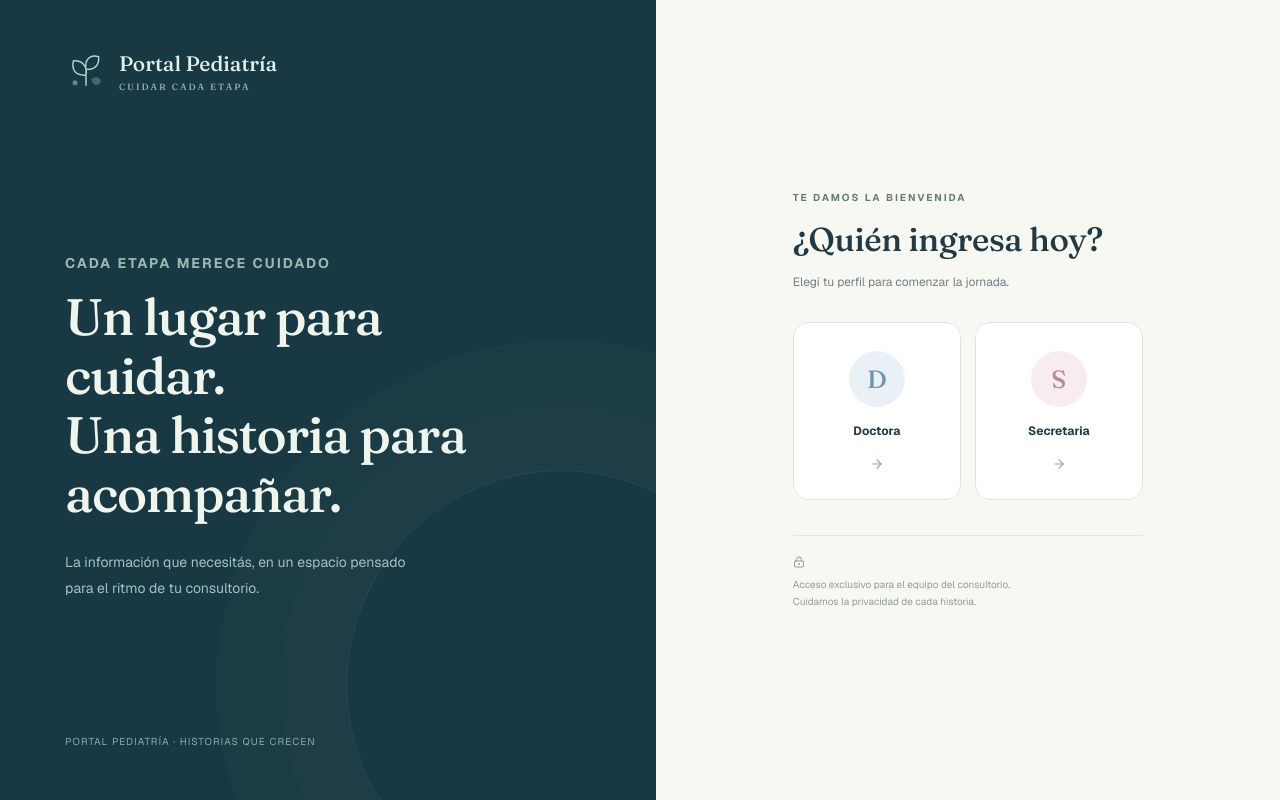
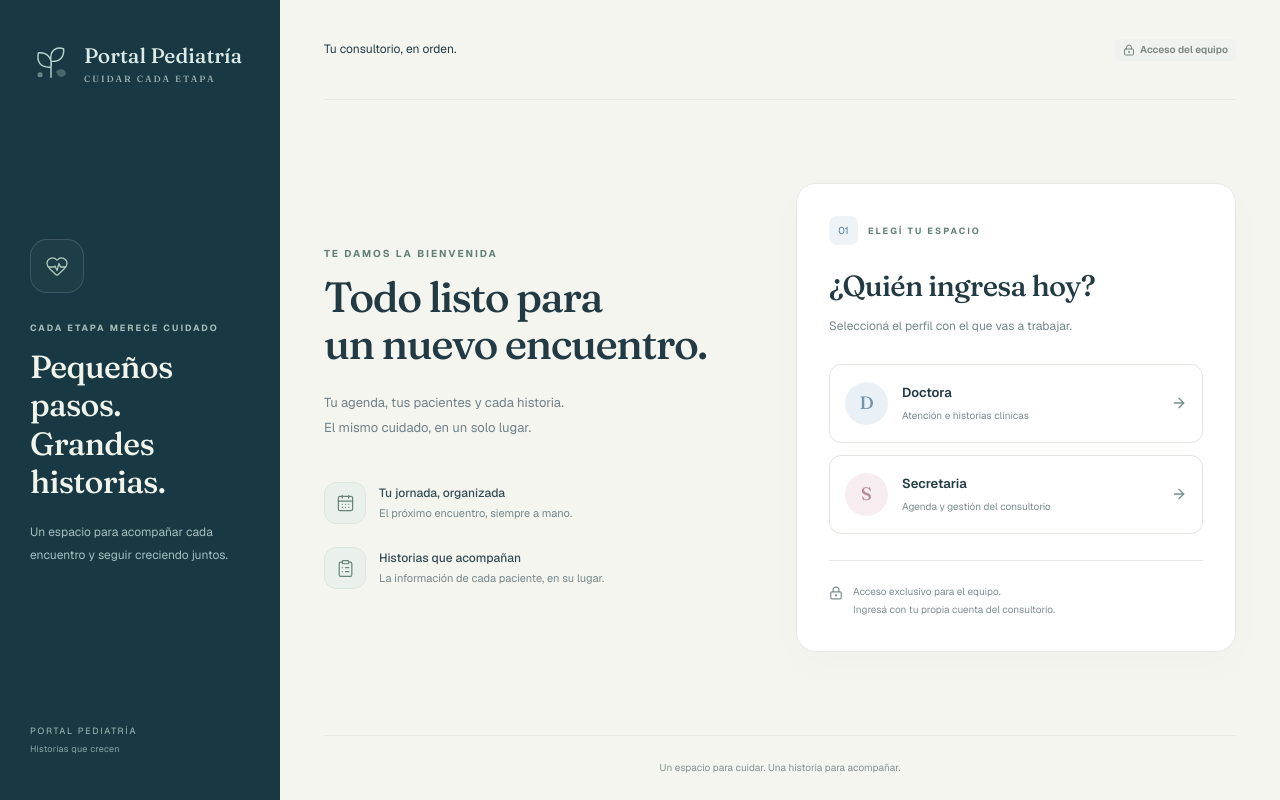
Before and after one commit to TobiasCoria/Portal-de-historia-cl-nica-pedi-trica, a Next.js app: page /login in a window 1280 px wide. Built offline with nearby package versions, Linux system fonts and the light colour scheme.

Commit message:
Unificá el ingreso con la identidad visual del consultorio

```diff
--- a/app/globals.css
+++ b/app/globals.css
@@ -1877,3 +1877,20 @@ form[aria-busy="true"] button[type="submit"]:disabled:after {
 .appointment-cancelado .appointment-info>p{color:#7b8781}.appointment-ausente{border-left:3px solid #b25269;padding-left:12px}.appointment-vencido{border-left:3px solid #be9139;padding-left:12px}.appointment-resolved{color:#518363}
 .consulta-pasos{display:flex;flex-wrap:wrap;gap:10px;margin:0 0 24px;font-size:11px;color:#6c8076}.consulta-pasos>*{padding:9px 12px;background:#edf0eb;border:1px solid #e0e6de;border-radius:9px}.consulta-pasos [aria-current=step]{background:#e8f0fa;color:#315d91;border-color:#c9d9ec;font-weight:700}
 @media(max-width:540px){.historial-paginacion{align-items:flex-start;flex-direction:column}.agenda-filtro{padding:9px 10px}.consulta-pasos{gap:6px}.consulta-pasos>*{padding:8px;font-size:10px}}
+/* Ingreso: la misma identidad visual del consultorio. */
+.acceso-layout{min-height:100svh;display:grid;grid-template-columns:280px minmax(0,1fr);background:var(--background)}
+.acceso-sidebar{background:var(--nav);color:#dcebe7;padding:42px 30px;display:flex;flex-direction:column;justify-content:space-between;gap:60px}
+.acceso-mensaje{margin:auto 0}.acceso-brote{display:grid;place-items:center;width:54px;height:54px;border:1px solid #ffffff24;border-radius:17px;color:#b0cbbc;margin-bottom:28px;background:#ffffff06}
+.acceso-mensaje .eyebrow{color:#a5c1ba;font-size:9px}.acceso-mensaje h2{font-size:32px;line-height:1.2;color:#f0f4eb;letter-spacing:-.7px}.acceso-mensaje>p:last-child{font-size:12px;line-height:1.9;color:#a6bfc0;margin-top:20px}
+.acceso-firma{font-size:9px;letter-spacing:1.7px;line-height:2;color:#a3bfba}.acceso-firma span{letter-spacing:.3px;color:#8aa8aa}
+.acceso-main{min-width:0;padding:0 44px;display:flex;flex-direction:column}.acceso-topbar{min-height:100px;display:flex;align-items:center;justify-content:space-between;gap:15px;border-bottom:1px solid var(--line);font-size:12px;color:var(--ink)}
+.acceso-contenido{width:100%;max-width:1040px;margin:auto;display:grid;grid-template-columns:minmax(0,1fr) minmax(0,440px);align-items:center;gap:52px;padding:60px 0}
+.acceso-bienvenida h1{font-size:clamp(35px,3.3vw,54px);line-height:1.13;letter-spacing:-1.5px}.acceso-bienvenida .page-description{font-size:13px;line-height:1.9;margin-top:22px}.acceso-recorrido{display:grid;gap:23px;margin-top:42px}.acceso-recorrido>div{display:flex;gap:13px;align-items:center}.acceso-recorrido>div>span{width:42px;height:42px;display:grid;place-items:center;flex-shrink:0;background:#eaf0ea;color:#658475;border:1px solid #dce6dc;border-radius:12px}.acceso-recorrido p{font-size:11px;line-height:1.8;color:#75868a}.acceso-recorrido strong{display:block;font-size:12px;color:#344e55;font-weight:500}
+.acceso-card{max-width:440px;padding:32px;border-radius:20px;margin:0;box-shadow:0 12px 40px #18394305}.acceso-card-heading{display:flex;align-items:center;gap:10px;margin-bottom:24px}.acceso-card-heading .eyebrow{margin:0;font-size:9px}.acceso-numero{display:grid;place-items:center;width:29px;height:29px;background:#eef3f8;color:#54769a;border-radius:8px;font-size:10px}.acceso-card h2{font-size:29px;letter-spacing:-.7px;line-height:1.2}.acceso-ayuda{font-size:12px;line-height:1.8;color:#74878c;margin:12px 0 26px}
+.acceso-perfiles{grid-template-columns:1fr;gap:12px;margin:0}.acceso-perfil{display:flex;flex-direction:row;text-align:left;gap:14px;padding:17px 15px;border-radius:12px;width:100%}.acceso-perfil .initial-avatar{width:43px;height:43px;font-size:18px;flex-shrink:0}.acceso-perfil-texto{min-width:0;flex:1}.acceso-perfil-texto strong{font-size:13px;font-weight:600;display:block}.acceso-perfil-texto small{display:block;font-size:10px;line-height:1.7;color:#7b8c90;margin-top:3px}.acceso-flecha{color:#729091;flex-shrink:0;transition:transform .18s}.acceso-perfil:hover .acceso-flecha{transform:translateX(3px)}
+.acceso-cuenta{display:flex;align-items:center;gap:10px;background:#f7f8f4;border:1px solid #e2e8df;border-radius:12px;padding:13px}.acceso-cuenta .initial-avatar{height:35px;width:35px;font-size:14px;flex-shrink:0}.acceso-cuenta>div{flex:1;min-width:0}.acceso-cuenta strong{display:block;font-size:11px}.acceso-cuenta p{font-size:10px;color:#75868a;overflow-wrap:anywhere;margin-top:2px}.acceso-cuenta button{font-size:10px;flex-shrink:0}
+.acceso-clave{position:relative}.acceso-clave .input{padding-right:48px;min-height:46px}.acceso-ver-clave{position:absolute;right:3px;top:3px;bottom:3px;width:40px;display:grid;place-items:center;color:#6b8388;border-radius:8px}.acceso-ver-clave:hover{background:#edf2ef}.acceso-privacidad{display:flex;align-items:flex-start;gap:10px;border-top:1px solid var(--line);margin-top:26px;padding-top:22px;font-size:10px;line-height:1.8;color:#7d8e8f}.acceso-privacidad svg{margin-top:3px;flex-shrink:0}.acceso-pie{padding:24px 0;border-top:1px solid var(--line);font-size:10px;color:#83928d;text-align:center}
+@media(max-width:1150px){.acceso-layout{grid-template-columns:235px minmax(0,1fr)}.acceso-sidebar{padding:36px 25px}.acceso-main{padding:0 30px}.acceso-contenido{gap:26px}.acceso-card{padding:26px}.acceso-bienvenida h1{font-size:37px}.acceso-recorrido{gap:18px}.acceso-mensaje h2{font-size:29px}}
+@media(max-width:950px){.acceso-layout{display:block}.acceso-sidebar{padding:24px 30px;gap:0}.acceso-sidebar .brand{max-width:230px}.acceso-mensaje,.acceso-firma{display:none}.acceso-topbar{min-height:74px}.acceso-contenido{padding:50px 0;max-width:780px;gap:30px}.acceso-bienvenida h1{font-size:35px}}
+@media(max-width:650px){.acceso-sidebar{padding:20px 24px}.acceso-main{padding:0 22px}.acceso-topbar{min-height:65px;font-size:11px}.acceso-topbar .badge{font-size:9px}.acceso-contenido{grid-template-columns:1fr;gap:26px;padding:32px 0;max-width:440px}.acceso-bienvenida h1{font-size:34px}.acceso-bienvenida h1 br{display:none}.acceso-bienvenida .page-description{font-size:12px;margin-top:12px}.acceso-bienvenida .page-description br{display:none}.acceso-recorrido{display:none}.acceso-card{padding:24px;width:100%}.acceso-card h2{font-size:27px}.acceso-card-heading{margin-bottom:18px}.acceso-perfil{padding:15px 12px}.acceso-perfil-texto small{font-size:9px}.acceso-pie{font-size:9px;padding:21px 0}}
+@media(prefers-reduced-motion:reduce){.acceso-flecha{transition:none}.acceso-perfil:hover .acceso-flecha{transform:none}}
--- a/app/login/page.tsx
+++ b/app/login/page.tsx
@@ -5,7 +5,7 @@ import { useRouter } from 'next/navigation'
 import { createClient } from '@/lib/supabase/client'
 import Link from '@/app/components/enlace'
 import Brand from '@/app/components/brand'
-import { ArrowRight, LockKeyhole } from 'lucide-react'
+import { ArrowRight, LockKeyhole, CalendarDays, ClipboardList, HeartPulse, Eye, EyeOff, LoaderCircle } from 'lucide-react'
 import { PERFILES } from '@/lib/perfiles-config'
 
 
@@ -17,6 +17,7 @@ export default function LoginPage() {
   const [password, setPassword] = useState('')
   const [error, setError] = useState('')
   const [loading, setLoading] = useState(false)
+  const [mostrarClave, setMostrarClave] = useState(false)
   const router = useRouter()
 
   async function handleLogin(e: React.FormEvent) {
@@ -56,16 +57,19 @@ export default function LoginPage() {
   }
 
 
-  return <div className="login-layout">
-    <section className="login-story"><Brand /><div className="story-copy"><p className="eyebrow" style={{ color: '#99b9b1' }}>Cada etapa merece cuidado</p><h1>Un lugar para cuidar.<br />Una historia para acompañar.</h1><p>La información que necesitás, en un espacio pensado para el ritmo de tu consultorio.</p></div><div className="login-footer">PORTAL PEDIATRÍA · HISTORIAS QUE CRECEN</div></section>
-    <section className="login-form-area"><div className="login-form-inner"><p className="eyebrow">Te damos la bienvenida</p><h2>{seleccionado ? 'Ingresá a tu espacio' : '¿Quién ingresa hoy?'}</h2><p className="page-description">{seleccionado ? 'Usá la contraseña de tu cuenta para continuar.' : 'Elegí tu perfil para comenzar la jornada.'}</p>
-      {!seleccionado ? <div className="profile-choices">{perfiles.map(p => <button className="profile-choice" key={p.email} onClick={() => setSeleccionado(p)}><span className={'initial-avatar ' + (p.rol === 'DOCTORA' ? 'blue' : 'pink')}>{p.nombre.charAt(0)}</span><strong>{p.nombre}</strong><ArrowRight size={14} className="text-[#8eaaa0]" /></button>)}</div> :
-      <form aria-busy={loading} onSubmit={handleLogin} className="space-y-5"><div className="flex items-center justify-between rounded-xl border border-[#e0e6de] bg-white p-4"><div className="flex items-center gap-3"><span className="initial-avatar blue">{seleccionado.nombre.charAt(0)}</span><div><strong className="text-xs">{seleccionado.nombre}</strong><p className="text-[10px] text-[#8b9b94]">{seleccionado.email}</p></div></div><button type="button" disabled={loading} className="btn-link" onClick={() => { setSeleccionado(null); setPassword(''); setError('') }}>Cambiar</button></div>
-        <div><label htmlFor="clave" className="mb-2 block text-xs">Contraseña</label><input id="clave" autoComplete="current-password" type="password" value={password} onChange={e => setPassword(e.target.value)} required autoFocus className="input" /></div>
-        {error && <p role="alert" className="form-error">{error}</p>}
-        <button type="submit" disabled={loading} className="btn btn-primary w-full">{loading ? 'Ingresando…' : 'Ingresar al consultorio'}<ArrowRight size={15} /></button><Link href="/recuperar-clave" className="btn-link justify-center w-full">Olvidé mi contraseña</Link>
+  return <div className="acceso-layout">
+    <aside className="acceso-sidebar"><Brand /><div className="acceso-mensaje"><span className="acceso-brote"><HeartPulse size={24} strokeWidth={1.3} /></span><p className="eyebrow">Cada etapa merece cuidado</p><h2>Pequeños pasos.<br />Grandes historias.</h2><p>Un espacio para acompañar cada encuentro y seguir creciendo juntos.</p></div><p className="acceso-firma">PORTAL PEDIATRÍA<br /><span>Historias que crecen</span></p></aside>
+    <main className="acceso-main"><header className="acceso-topbar"><span>Tu consultorio, en orden.</span><span className="badge badge-muted"><LockKeyhole size={12} />Acceso del equipo</span></header>
+      <div className="acceso-contenido"><div className="acceso-bienvenida"><p className="eyebrow">Te damos la bienvenida</p><h1>Todo listo para <br />un nuevo encuentro.</h1><p className="page-description">Tu agenda, tus pacientes y cada historia. <br />El mismo cuidado, en un solo lugar.</p><div className="acceso-recorrido"><div><span><CalendarDays size={19} strokeWidth={1.5} /></span><p><strong>Tu jornada, organizada</strong>El próximo encuentro, siempre a mano.</p></div><div><span><ClipboardList size={19} strokeWidth={1.5} /></span><p><strong>Historias que acompañan</strong>La información de cada paciente, en su lugar.</p></div></div></div>
+      <section className="card acceso-card login-form-inner" aria-labelledby="titulo-ingreso"><div className="acceso-card-heading"><span className="acceso-numero">{seleccionado ? '02' : '01'}</span><span className="eyebrow">{seleccionado ? 'Ingresá a tu cuenta' : 'Elegí tu espacio'}</span></div><h2 id="titulo-ingreso">{seleccionado ? 'Hola, ' + seleccionado.nombre : '¿Quién ingresa hoy?'}</h2><p className="acceso-ayuda">{seleccionado ? 'Ingresá tu contraseña para continuar la jornada.' : 'Seleccioná el perfil con el que vas a trabajar.'}</p>
+      {!seleccionado ? <div className="profile-choices acceso-perfiles">{perfiles.map(p => <button type="button" className="profile-choice acceso-perfil" key={p.email} onClick={() => { setSeleccionado(p); setMostrarClave(false) }}><span className={'initial-avatar ' + (p.rol === 'DOCTORA' ? 'blue' : 'pink')}>{p.nombre.charAt(0)}</span><span className="acceso-perfil-texto"><strong>{p.nombre}</strong><small>{p.rol === 'DOCTORA' ? 'Atención e historias clínicas' : 'Agenda y gestión del consultorio'}</small></span><ArrowRight size={16} className="acceso-flecha" /></button>)}</div> :
+      <form aria-busy={loading} onSubmit={handleLogin} className="space-y-5"><div className="acceso-cuenta"><span className={'initial-avatar ' + (seleccionado.rol === 'DOCTORA' ? 'blue' : 'pink')}>{seleccionado.nombre.charAt(0)}</span><div><strong>{seleccionado.nombre}</strong><p>{seleccionado.email}</p></div><button type="button" disabled={loading} className="btn-link" onClick={() => { setSeleccionado(null); setPassword(''); setError(''); setMostrarClave(false) }}>Cambiar</button></div>
+        <input name="username" autoComplete="username" type="text" value={seleccionado.email} readOnly hidden />
+        <div><label htmlFor="clave" className="mb-2 block text-xs">Contraseña</label><div className="acceso-clave"><input id="clave" name="password" autoComplete="current-password" type={mostrarClave ? 'text' : 'password'} value={password} onChange={e => setPassword(e.target.value)} disabled={loading} required autoFocus aria-describedby={error ? 'error-ingreso' : undefined} aria-invalid={!!error} className="input" /><button type="button" disabled={loading} className="acceso-ver-clave" aria-label={mostrarClave ? 'Ocultar contraseña' : 'Mostrar contraseña'} aria-pressed={mostrarClave} onClick={() => setMostrarClave(v => !v)}>{mostrarClave ? <EyeOff size={17} /> : <Eye size={17} />}</button></div></div>
+        {error && <p id="error-ingreso" role="alert" className="form-error">{error}</p>}
+        <button type="submit" disabled={loading} className="btn btn-primary w-full">{loading ? <><LoaderCircle size={15} className="search-spinner" />Ingresando…</> : <>Ingresar al consultorio<ArrowRight size={15} /></>}</button><Link href="/recuperar-clave" className="btn-link justify-center w-full">Olvidé mi contraseña</Link>
       </form>}
-      <p className="login-caption"><LockKeyhole size={12} className="mb-2" />Acceso exclusivo para el equipo del consultorio.<br />Cuidamos la privacidad de cada historia.</p>
-    </div></section>
+      <p className="acceso-privacidad"><LockKeyhole size={14} /><span>Acceso exclusivo para el equipo.<br />Ingresá con tu propia cuenta del consultorio.</span></p>
+    </section></div><footer className="acceso-pie">Un espacio para cuidar. Una historia para acompañar.</footer></main>
   </div>
 }
```
